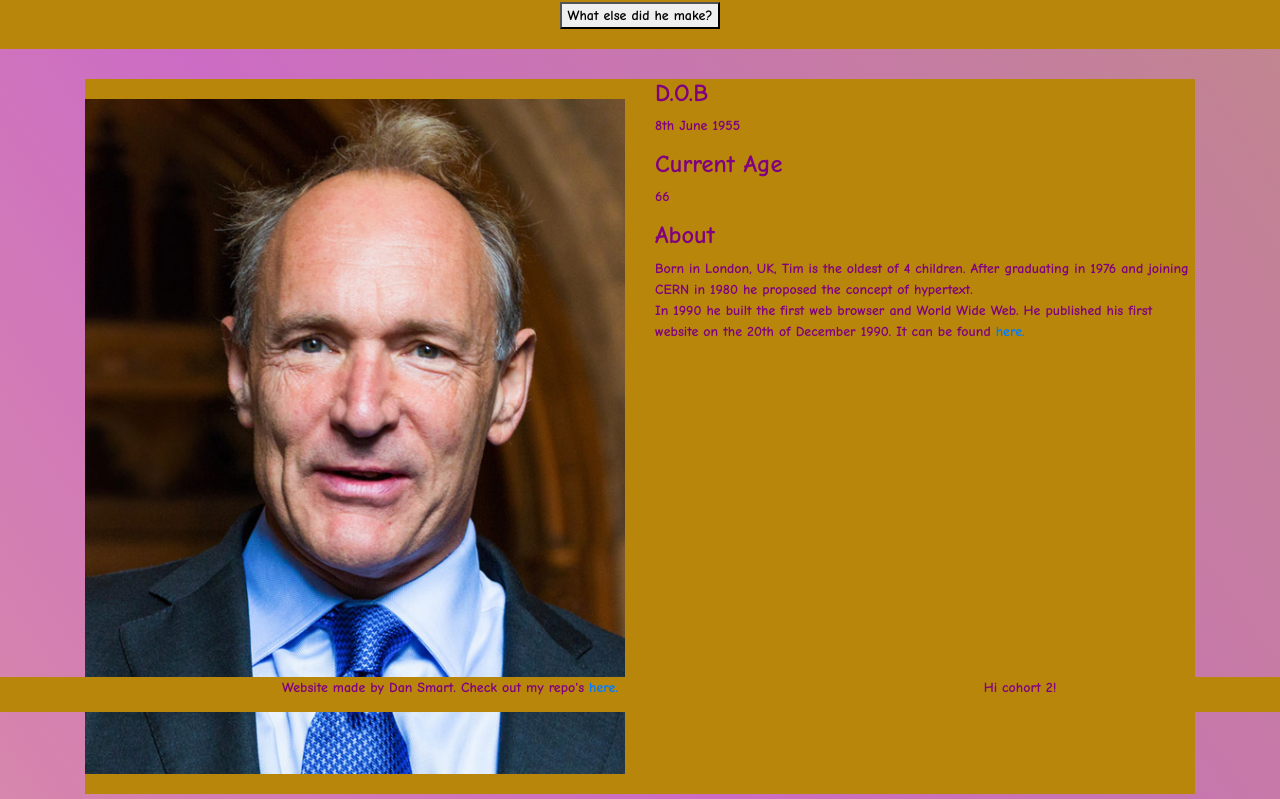
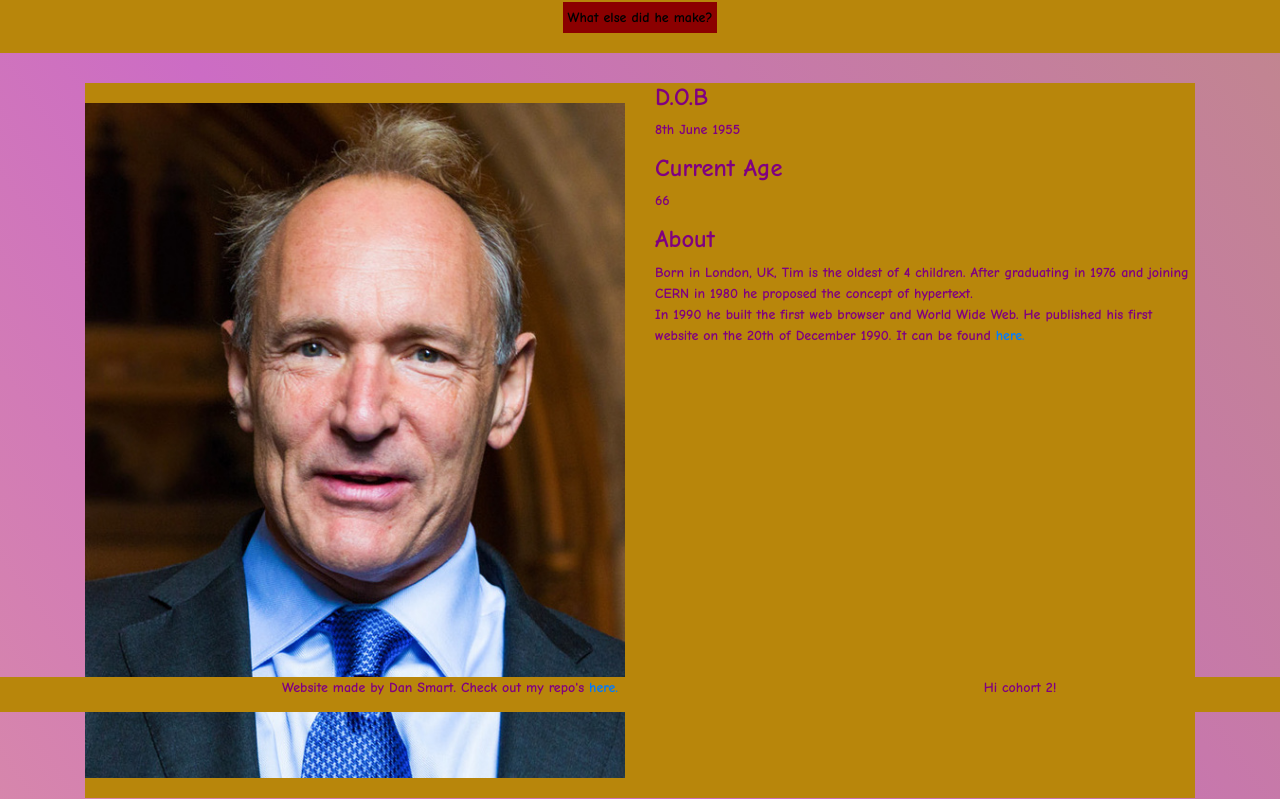
Before and after one commit to Hallinskioi/Tribute-Page, a plain HTML site: page index.html in a window 1280 px wide. Shown: the part 88-887 px from the top of the page. Drawn offline with nearby package versions, Linux system fonts and the light colour scheme.

Commit message:
Update index.css

```diff
--- a/index.css
+++ b/index.css
@@ -43,6 +43,10 @@ h1, h2, h3, p, button {
 
 button {
     margin-bottom: 20px;
+    background-color: darkred;
+    border: none;
+    padding: 5px;
+
 }
 
 .bio {
```
